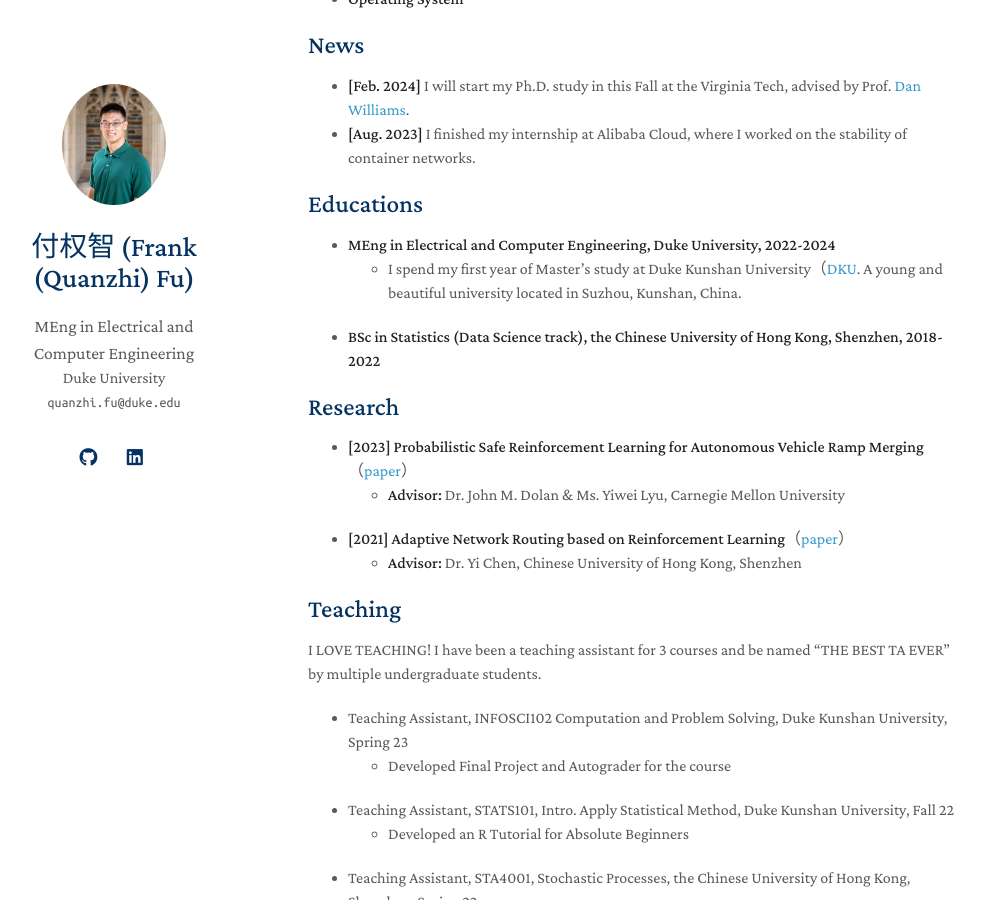
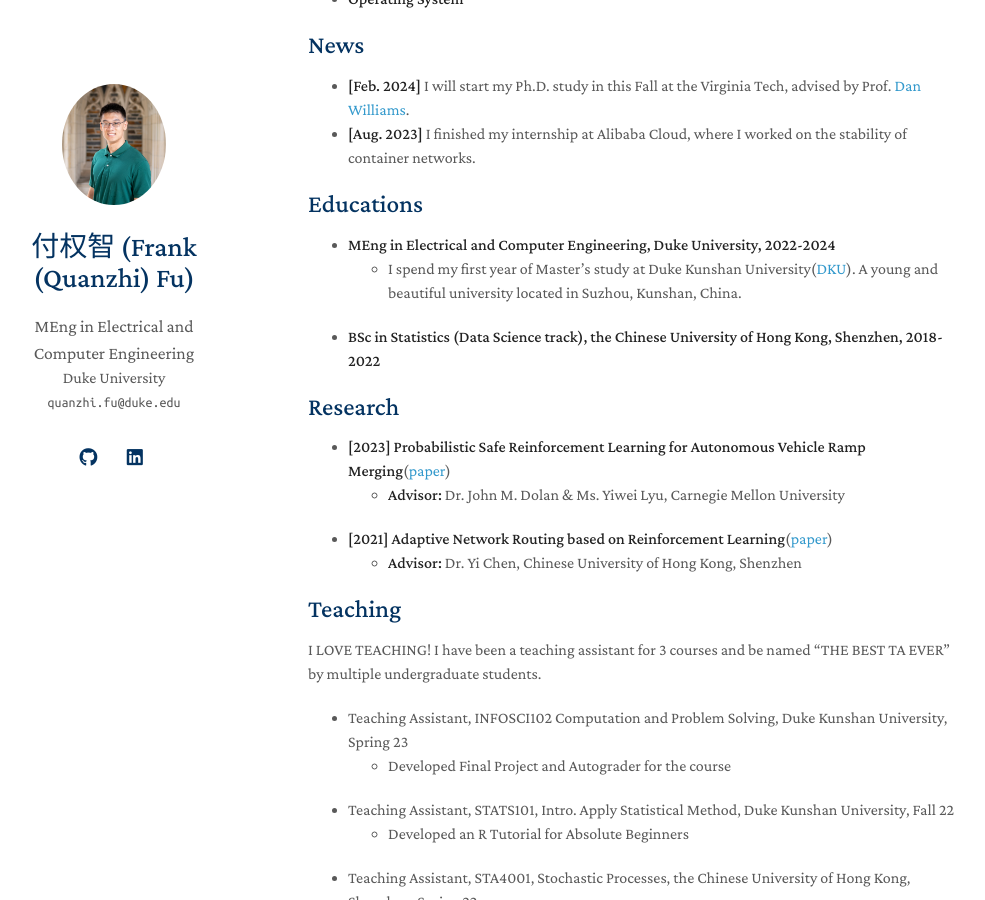
Before and after one commit to fqzz2000/fqzz2000.github.io, a Jekyll site: the page built from index.md, in a window 1280 px wide and 900 px high, scrolled down 468 px. Shown: the whole window, without its empty margins (162-1147 px from the left). Built offline with Jekyll 4.4.1, drawn with Linux system fonts in a browser that asks for light colours; nearby versions of some CDN libraries; a style sheet for code colours, icons or effects is not loaded; our own code applies the rules of GitHub Pages for plain Markdown files.

```diff
--- a/index.md
+++ b/index.md
@@ -21,13 +21,13 @@ I fortunately had the opportunity to collaborate with Dr. [John Dolan](https://w
 
 ## Educations
 - **MEng in Electrical and Computer Engineering, Duke University, 2022-2024**
-    - I spend my first year of Master's study at Duke Kunshan University（[DKU](https://www.dukekunshan.edu.cn/). A young and beautiful university located in Suzhou, Kunshan, China.
+    - I spend my first year of Master's study at Duke Kunshan University([DKU](https://www.dukekunshan.edu.cn/)). A young and beautiful university located in Suzhou, Kunshan, China.
 - **BSc in Statistics (Data Science track), the Chinese University of Hong Kong, Shenzhen, 2018-2022**
 
 ## Research
-- **[2023]** **Probabilistic Safe Reinforcement Learning for Autonomous Vehicle Ramp Merging**（[paper](https://riss.ri.cmu.edu/wp-content/uploads/2021/10/2021-CMU-RoboticsInstitute_SummerScholars-WorkingPapersJournal-Sized-compressed.pdf)）
+- **[2023]** **Probabilistic Safe Reinforcement Learning for Autonomous Vehicle Ramp Merging**([paper](https://riss.ri.cmu.edu/wp-content/uploads/2021/10/2021-CMU-RoboticsInstitute_SummerScholars-WorkingPapersJournal-Sized-compressed.pdf))
     - **Advisor:** Dr. John M. Dolan & Ms. Yiwei Lyu, Carnegie Mellon University
-- **[2021]** **Adaptive Network Routing based on Reinforcement Learning**（[paper](https://arxiv.org/abs/2107.13181)）
+- **[2021]** **Adaptive Network Routing based on Reinforcement Learning**([paper](https://arxiv.org/abs/2107.13181))
     - **Advisor:** Dr. Yi Chen, Chinese University of Hong Kong, Shenzhen
 
 ## Teaching
```
